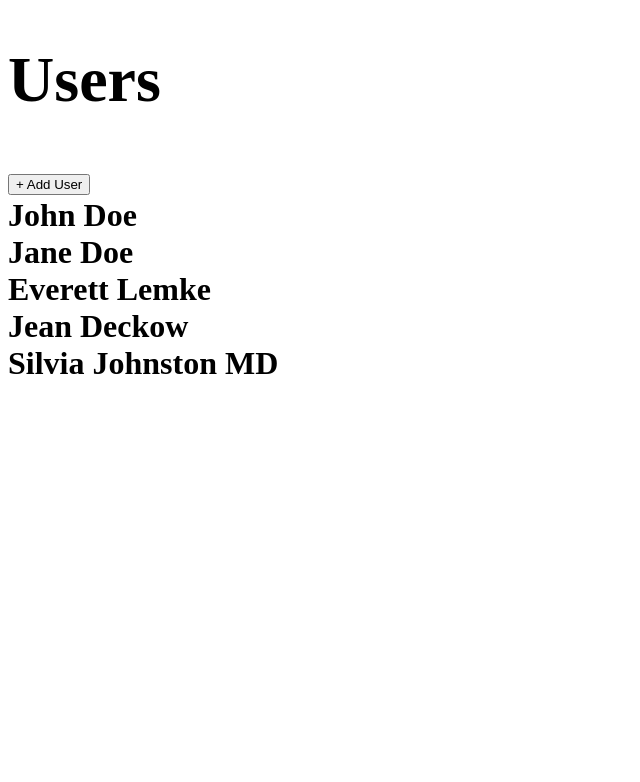
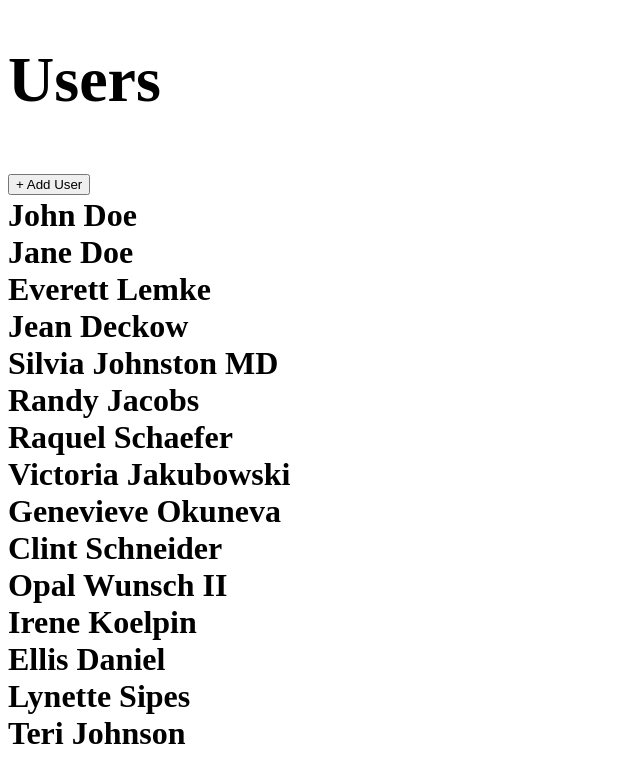
Before and after one commit to rzounlom/media, a React (Create React App) app: page / in a window 1280 px wide. Shown: the top 782 px of the page, without its empty margins (0-640 px from the left). Built offline with nearby package versions, Linux system fonts and the light colour scheme; data requests are answered from the project's data file.

Commit message:
chore: add custom hook for using thunks

```diff
--- a/db.json
+++ b/db.json
@@ -19,6 +19,46 @@
     {
       "id": "2618",
       "name": "Silvia Johnston MD"
+    },
+    {
+      "id": "7c92",
+      "name": "Randy Jacobs"
+    },
+    {
+      "id": "9694",
+      "name": "Raquel Schaefer"
+    },
+    {
+      "id": "4816",
+      "name": "Victoria Jakubowski"
+    },
+    {
+      "id": "33a4",
+      "name": "Genevieve Okuneva"
+    },
+    {
+      "id": "0b62",
+      "name": "Clint Schneider"
+    },
+    {
+      "id": "1b98",
+      "name": "Opal Wunsch II"
+    },
+    {
+      "id": "e58b",
+      "name": "Irene Koelpin"
+    },
+    {
+      "id": "7744",
+      "name": "Ellis Daniel"
+    },
+    {
+      "id": "6580",
+      "name": "Lynette Sipes"
+    },
+    {
+      "id": "fa4f",
+      "name": "Teri Johnson"
     }
   ],
   "albums": [],
--- a/src/components/UsersList.js
+++ b/src/components/UsersList.js
@@ -1,27 +1,31 @@
 import { addUser, fetchUsers } from "../store";
-import { useDispatch, useSelector } from "react-redux";
 
 import Button from "./Button";
 import Skeleton from "./Skeleton";
 import { useEffect } from "react";
+import { useSelector } from "react-redux";
+import { useThunk } from "../hooks/useThunk";
 
 export default function UsersList() {
-  const dispatch = useDispatch();
-  const { data, isLoading, error } = useSelector((state) => state.users);
+  const [runFetchUsers, isLoadingUsers, loadingUsersError] =
+    useThunk(fetchUsers);
+  const [runAddUser, isAddingUser, addingUserError] = useThunk(addUser);
+
+  const { data } = useSelector((state) => state.users);
 
   useEffect(() => {
-    dispatch(fetchUsers());
-  }, [dispatch]);
+    runFetchUsers();
+  }, [runFetchUsers]);
 
   const handleUserAdd = () => {
-    dispatch(addUser());
+    runAddUser();
   };
 
-  if (isLoading) {
+  if (isLoadingUsers) {
     return <Skeleton times={6} className="h-10 w-full" />;
   }
 
-  if (error) {
+  if (loadingUsersError) {
     return <p>Error fetching data...</p>;
   }
 
@@ -38,9 +42,14 @@ export default function UsersList() {
     <div>
       <div className="flex flex-row justify-between m-3">
         <h1 className="m-2 text-xl">Users</h1>
-        <Button primary onClick={handleUserAdd}>
-          + Add User
-        </Button>
+        {isAddingUser ? (
+          "Creating user..."
+        ) : (
+          <Button primary onClick={handleUserAdd}>
+            + Add User
+          </Button>
+        )}
+        {addingUserError && <p>Error creating user...</p>}
       </div>
       {renderedUsers}
     </div>
--- /dev/null
+++ b/src/hooks/useThunk.js
@@ -0,0 +1,22 @@
+import { useCallback, useState } from "react";
+
+import { useDispatch } from "react-redux";
+
+export function useThunk(thunk) {
+  const dispatch = useDispatch();
+  const [isloading, setIsLoading] = useState(false);
+  const [error, setError] = useState(null);
+
+  const runThunk = useCallback(
+    (arg) => {
+      setIsLoading(true);
+      dispatch(thunk(arg))
+        .unwrap()
+        .catch((error) => setError(error))
+        .finally(() => setIsLoading(false));
+    },
+    [dispatch, thunk]
+  );
+
+  return [runThunk, isloading, error];
+}
```
